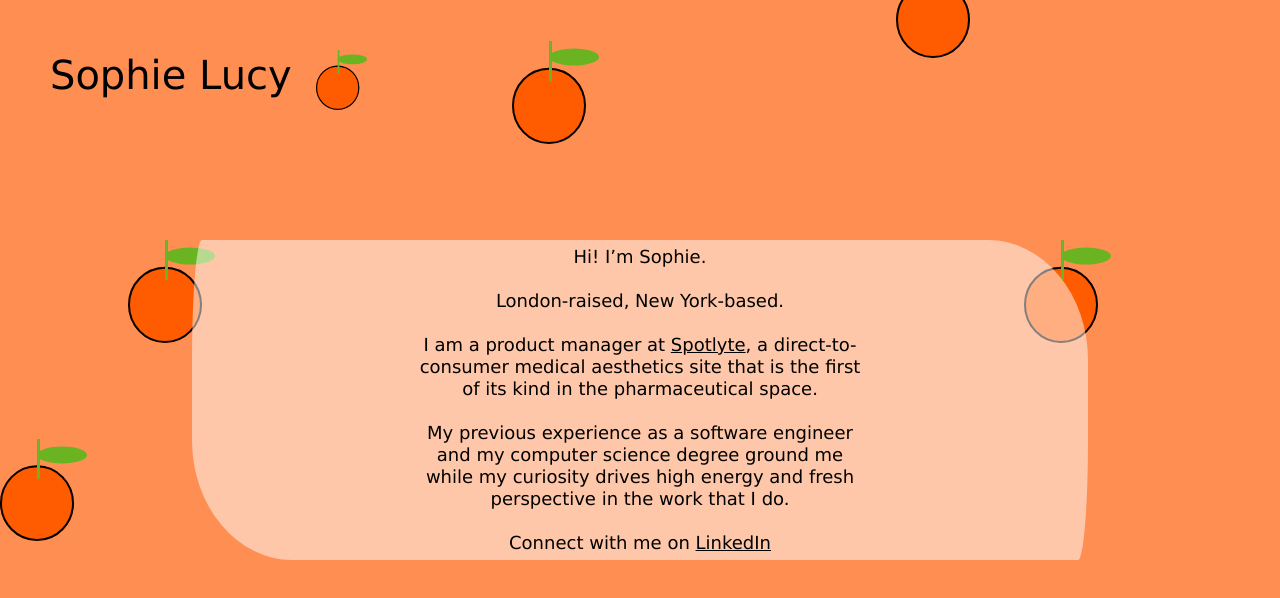
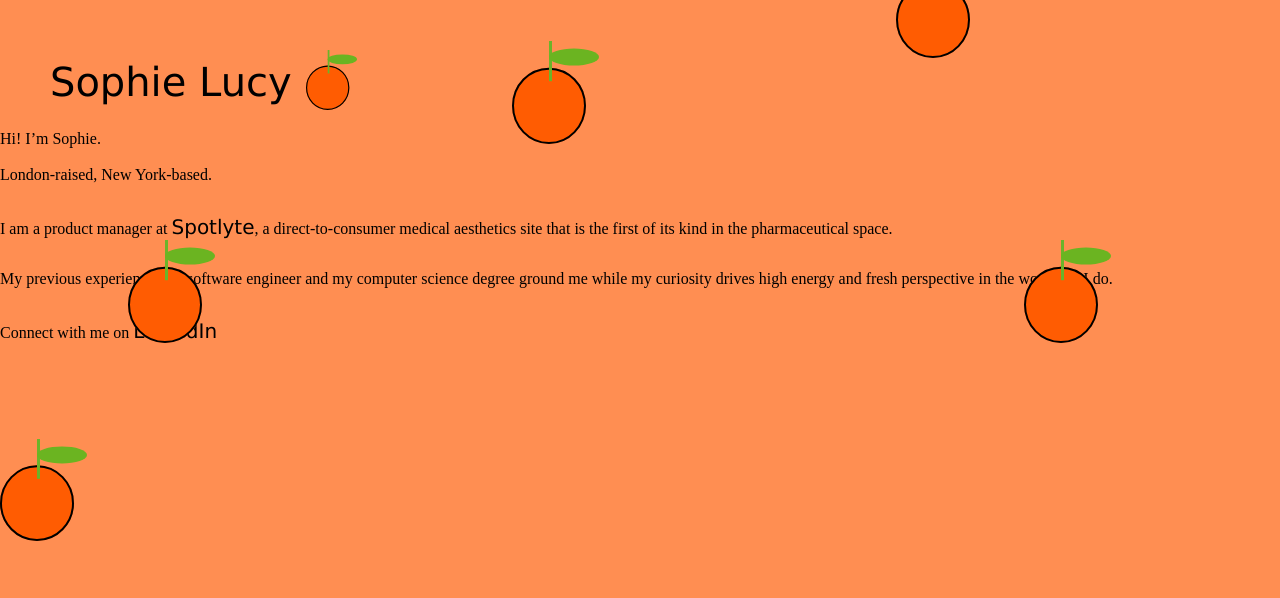
Before and after one commit to sophielucy/sophielucy.github.io, a plain HTML site: page index.html in a window 1280 px wide. Drawn offline with Linux system fonts and the light colour scheme.

Commit message:
Update information

```diff
--- a/css/styles.css
+++ b/css/styles.css
@@ -6,20 +6,9 @@ body {
 	height: 100%;
 }
 
-p {
-	color: #000000;
-	opacity: 1;
-	font-family: 'Verdana';
-	font-size:18px;
-	line-height: 22px;
-}
-
-a:link, a:visited, a:hover, a:focus, a:active {
-	color:#000000;
-  }
-
 .top-nav {
     padding-top: 50px;
+	padding-left: 50px;
 }
 
 .sophie-label {
@@ -28,32 +17,27 @@ a:link, a:visited, a:hover, a:focus, a:active {
     font-size:40px;
     display: inline-block;
     vertical-align:middle;
-    padding-left: 50px;
-    padding-right: 20px;
+}
+
+a {
+    font-family: 'Verdana';
+    font-size:20px;
+	line-height: 2.5;
+	color: var(--link-color);
+	text-decoration:none
+}
+
+a:hover {
+	color: var(--link-color);
+	text-decoration: underline
 }
 
 .orange-icon {
-    height: 50px;
+	padding-left: 10px;
     display: inline-block;
 	vertical-align:middle;
 }
 
-.square {
-	width: 70%;
-	height: 40%;
-	background-color:rgba(255,255,255, 0.5);
-	z-index: 9999;
-	position: absolute;
-	border-radius: 10px 100px / 120px;
-	text-align:center;
-}
-
-.centered {
-	position: fixed;
-  	top: 50%;
-  	left: 50%;
-  	transform: translate(-50%, -50%);
-}
 
 @keyframes oranges-falling-one {
 	0% {
```
